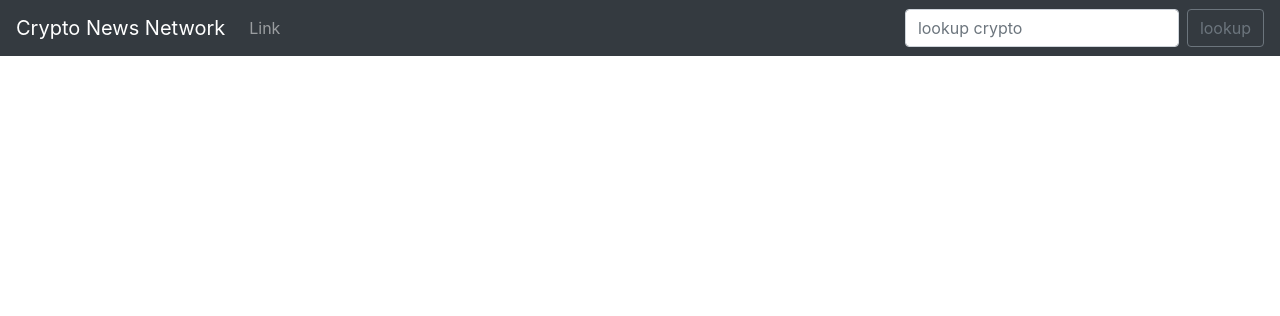
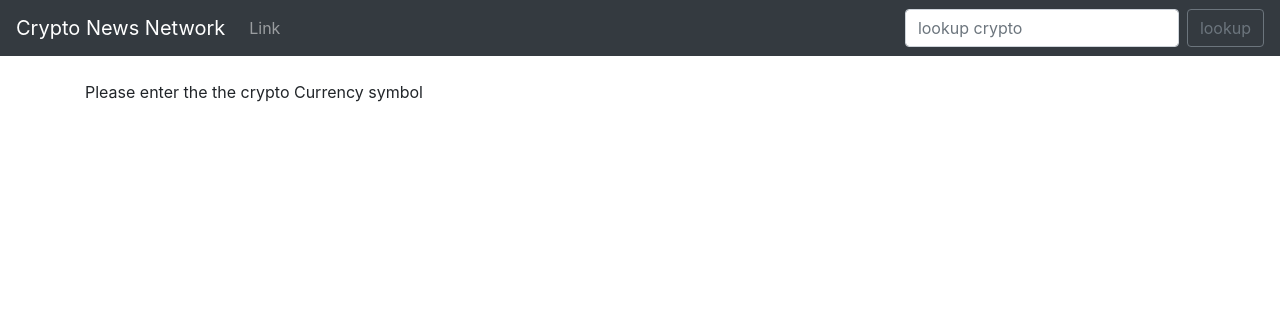
Before and after one commit to yogeshAgarwal/crypto-site, a Django app: page /prices/ in a window 1280 px wide. Shown: the top 316 px of the page. Run offline with Django 3.2, Linux system fonts and the light colour scheme; some libraries are stand-ins or nearby versions.

Commit message:
just simple change

```diff
--- a/cryptoSite/crypto/templates/crypto/prices.html
+++ b/cryptoSite/crypto/templates/crypto/prices.html
@@ -1,6 +1,14 @@
 {% extends "base.html" %}
 {% block content %}
 
+{% if not_found %}
+  {{ not_found }}
+
+
+{% else %}
+{% if crypto.Response %}
+  sorry, that variable doesn't exists
+  {% endif %}
 {% for key,value in crypto.DISPLAY.items %}
 
   <div class="jumbotron">
@@ -17,7 +25,7 @@
 
 
     {% endfor %}
-
-{{ crypto }}
+{% endif %}
+<!-- {{ crypto }} -->
 
 {% endblock  %}
--- a/cryptoSite/crypto/views.py
+++ b/cryptoSite/crypto/views.py
@@ -27,4 +27,5 @@ def prices(request):
 
         return render(request, 'crypto/prices.html', {'quote':quote, 'crypto':crypto})
     else:
-        return render(request, 'crypto/prices.html',{})
+        not_found = "Please enter the the crypto Currency symbol"
+        return render(request, 'crypto/prices.html',{'not_found':not_found})
```
Lines whose indentation alone changed are shown as unchanged.
